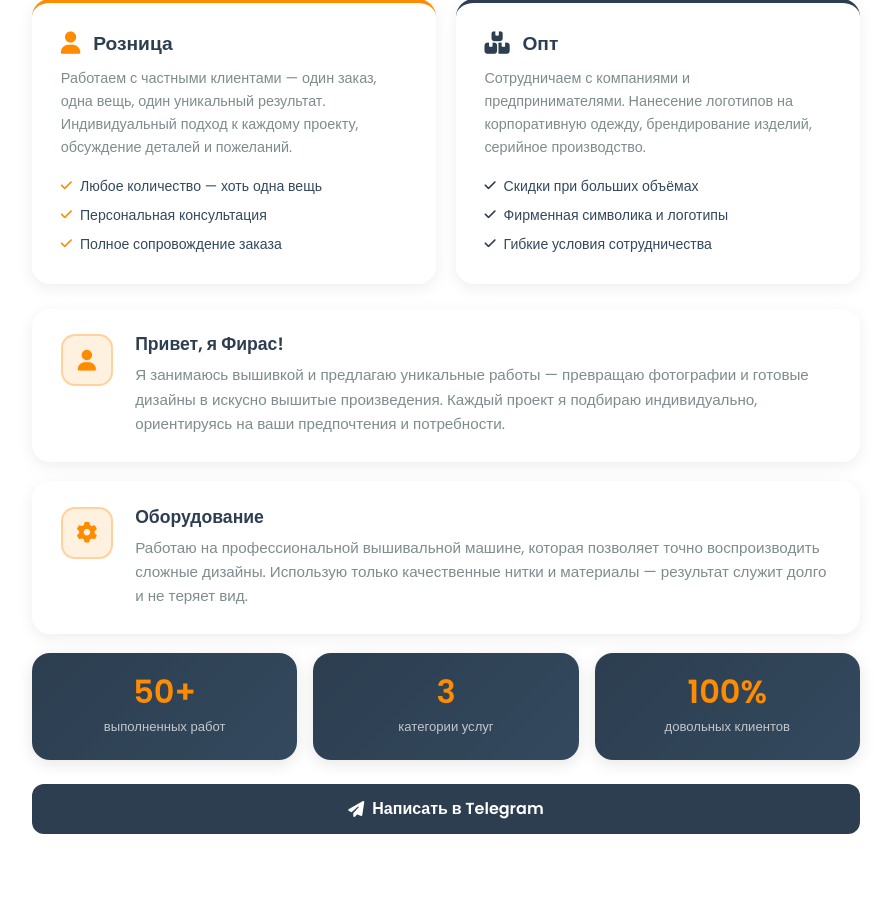
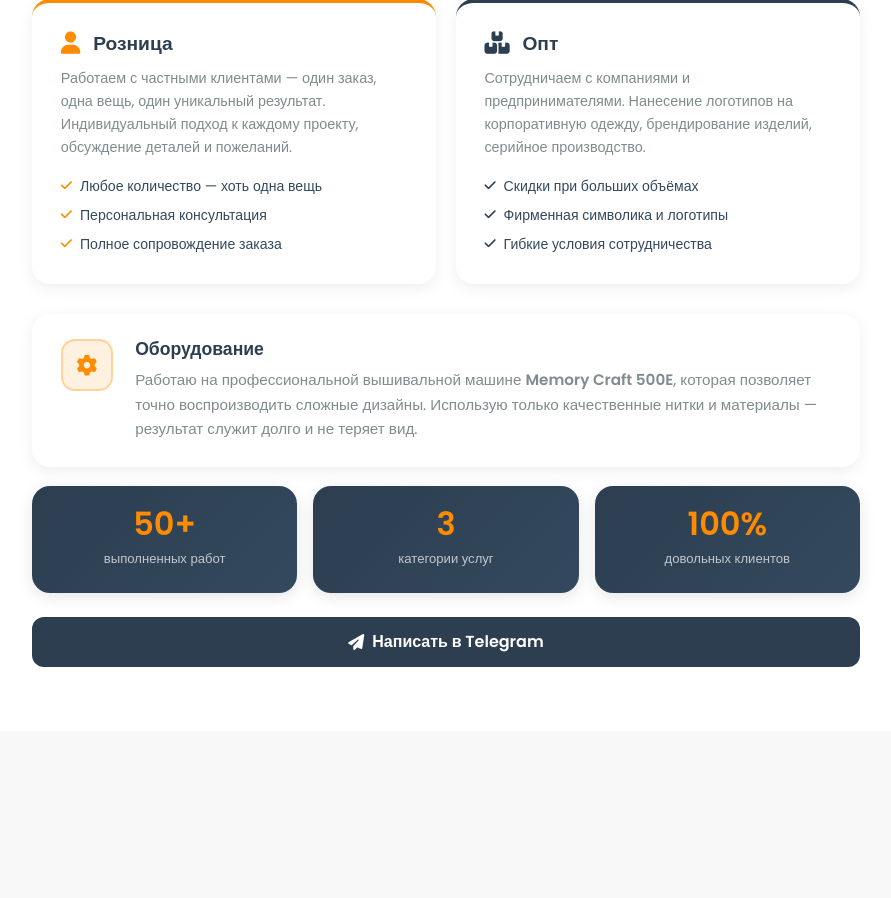
Before and after one commit to Firas15/django_bird, a Django app: page /about/ in a window 1280 px wide. Shown: the part 942-1840 px from the top of the page, without its empty margins (322-1213 px from the left). After the commit the page ends 1609 px from the top, so only its background shows below. Run offline with Django 5.2, Linux system fonts and the light colour scheme; some libraries are stand-ins or nearby versions.

Commit message:
Убрал лиш. Поменял стили

```diff
--- a/main/templates/about.html
+++ b/main/templates/about.html
@@ -74,18 +74,7 @@
             </div>
         </div>
 
-        <!-- Основной контент -->
-        <div class="about-content">
 
-            <div class="about-card" >
-                <div class="about-card__icon">
-                    <i class="fa-solid fa-user"></i>
-                </div>
-                <div class="about-card__text">
-                    <h3>Привет, я Фирас!</h3>
-                    <p>Я занимаюсь вышивкой и предлагаю уникальные работы — превращаю фотографии и готовые дизайны в искусно вышитые произведения. Каждый проект я подбираю индивидуально, ориентируясь на ваши предпочтения и потребности.</p>
-                </div>
-            </div>
 
             <div class="about-card about-card2" >
                 <div class="about-card__icon">
@@ -93,7 +82,7 @@
                 </div>
                 <div class="about-card__text">
                     <h3>Оборудование</h3>
-                    <p>Работаю на профессиональной вышивальной машине, которая позволяет точно воспроизводить сложные дизайны. Использую только качественные нитки и материалы — результат служит долго и не теряет вид.</p>
+                    <p>Работаю на профессиональной вышивальной машине <b>Memory Craft 500E</b>, которая позволяет точно воспроизводить сложные дизайны. Использую только качественные нитки и материалы — результат служит долго и не теряет вид.</p>
                 </div>
             </div>
 
--- a/static/main/css/main.css
+++ b/static/main/css/main.css
@@ -164,6 +164,7 @@ p  { font-size: 1.2rem; color: #34495e; }
 ═══════════════════════════════════════════════ */
 
 .profile_panel{
+    border-radius: 15px;
     position: absolute;
     top: 15px;
     right: 20px;
@@ -550,7 +551,7 @@ p  { font-size: 1.2rem; color: #34495e; }
     line-height: 1.6;
 }
 .about-card2 {
-margin-top: 0px;
+margin-top: 130px;
 }
 /* Статистика */
 .about-stats {
```
Also changed, not shown: main/templates/index.html (+2 -6 lines), db.sqlite3.
